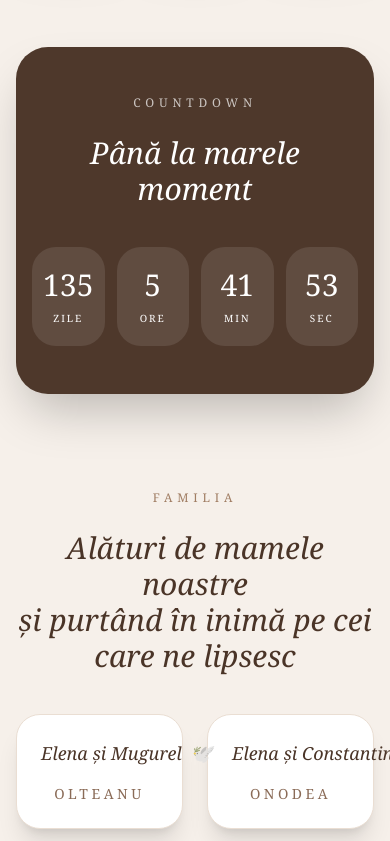
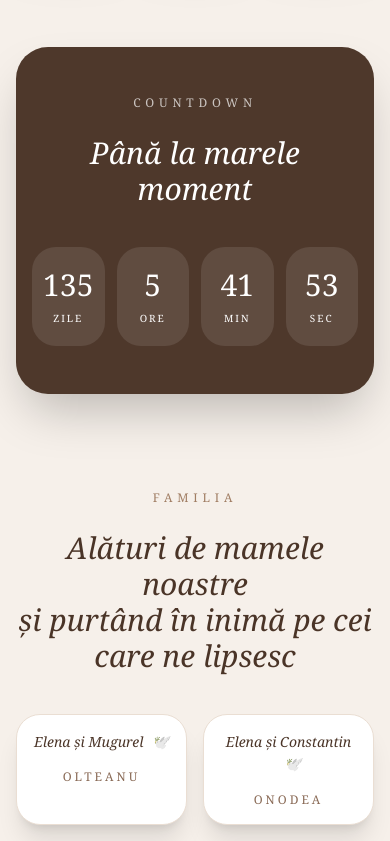
Before and after one commit to hanu19btz-collab/wedding-site, a Next.js app: page / in a window 390 px wide. Shown: the part 1156-1997 px from the top of the page. Built offline with nearby package versions, Linux system fonts and the light colour scheme.

Commit message:
fix countdown and layout

```diff
--- a/app/page.tsx
+++ b/app/page.tsx
@@ -3,8 +3,6 @@
 import { useEffect, useState } from "react";
 
 export default function WeddingInvitation() {
-  const eventDate = new Date("2026-09-19T16:00:00");
-
   const [timeLeft, setTimeLeft] = useState({
     days: 0,
     hours: 0,
@@ -13,37 +11,25 @@ export default function WeddingInvitation() {
   });
 
   useEffect(() => {
-    const interval = setInterval(() => {
-      const now = new Date();
-      const diff = eventDate.getTime() - now.getTime();
+    const target = new Date("2026-09-19T16:00:00").getTime();
 
-      const days = Math.max(
-        0,
-        Math.floor(diff / (1000 * 60 * 60 * 24))
-      );
+    const updateCountdown = () => {
+      const now = new Date().getTime();
+      const diff = target - now;
 
-      const hours = Math.max(
-        0,
-        Math.floor((diff / (1000 * 60 * 60)) % 24)
-      );
-
-      const minutes = Math.max(
-        0,
-        Math.floor((diff / (1000 * 60)) % 60)
-      );
-
-      const seconds = Math.max(
-        0,
-        Math.floor((diff / 1000) % 60)
-      );
+      if (diff <= 0) return;
 
       setTimeLeft({
-        days,
-        hours,
-        minutes,
-        seconds,
+        days: Math.floor(diff / (1000 * 60 * 60 * 24)),
+        hours: Math.floor((diff / (1000 * 60 * 60)) % 24),
+        minutes: Math.floor((diff / (1000 * 60)) % 60),
+        seconds: Math.floor((diff / 1000) % 60),
       });
-    }, 1000);
+    };
+
+    updateCountdown();
+
+    const interval = setInterval(updateCountdown, 1000);
 
     return () => clearInterval(interval);
   }, []);
@@ -58,7 +44,7 @@ export default function WeddingInvitation() {
           className="absolute inset-0 bg-contain md:bg-cover bg-center bg-no-repeat"
           style={{
             backgroundImage:
-              "url('https://images.unsplash.com/photo-1511285560929-80b456fea0bc?q=80&w=2000&auto=format&fit=crop')",
+              "url('https://images.unsplash.com/photo-1520854221256-17451cc331bf?q=80&w=2000&auto=format&fit=crop')",
           }}
         />
 
@@ -266,35 +252,33 @@ export default function WeddingInvitation() {
             și purtând în inimă pe cei care ne lipsesc
           </h2>
 
-          <div className="grid grid-cols-2 gap-6 md:gap-10">
+          <div className="grid grid-cols-2 gap-4 md:gap-10">
 
-            {/* FAMILY 1 */}
-            <div className="bg-white rounded-[1.5rem] p-6 md:p-10 shadow-xl border border-[#eaded3] text-center">
+            <div className="bg-white rounded-[1.5rem] p-4 sm:p-6 md:p-10 shadow-xl border border-[#eaded3] text-center">
 
-              <div className="text-lg sm:text-xl md:text-4xl italic leading-relaxed whitespace-nowrap">
+              <div className="text-sm sm:text-lg md:text-4xl italic leading-relaxed">
                 Elena și Mugurel
                 <span className="ml-2 opacity-70">
                   🕊️
                 </span>
               </div>
 
-              <div className="mt-4 tracking-[0.25em] uppercase text-sm md:text-lg text-[#8a6b57]">
+              <div className="mt-4 tracking-[0.25em] uppercase text-xs md:text-lg text-[#8a6b57]">
                 OLTEANU
               </div>
 
             </div>
 
-            {/* FAMILY 2 */}
-            <div className="bg-white rounded-[1.5rem] p-6 md:p-10 shadow-xl border border-[#eaded3] text-center">
+            <div className="bg-white rounded-[1.5rem] p-4 sm:p-6 md:p-10 shadow-xl border border-[#eaded3] text-center">
 
-              <div className="text-lg sm:text-xl md:text-4xl italic leading-relaxed whitespace-nowrap">
+              <div className="text-sm sm:text-lg md:text-4xl italic leading-relaxed">
                 Elena și Constantin
                 <span className="ml-2 opacity-70">
                   🕊️
                 </span>
               </div>
 
-              <div className="mt-4 tracking-[0.25em] uppercase text-sm md:text-lg text-[#8a6b57]">
+              <div className="mt-4 tracking-[0.25em] uppercase text-xs md:text-lg text-[#8a6b57]">
                 ONODEA
               </div>
 
@@ -302,7 +286,6 @@ export default function WeddingInvitation() {
 
           </div>
 
-          {/* NASI */}
           <div className="mt-8 bg-white rounded-[1.5rem] p-6 md:p-10 shadow-xl border border-[#eaded3] text-lg md:text-xl leading-8 md:leading-10">
 
             Nașii noștri dragi
```
